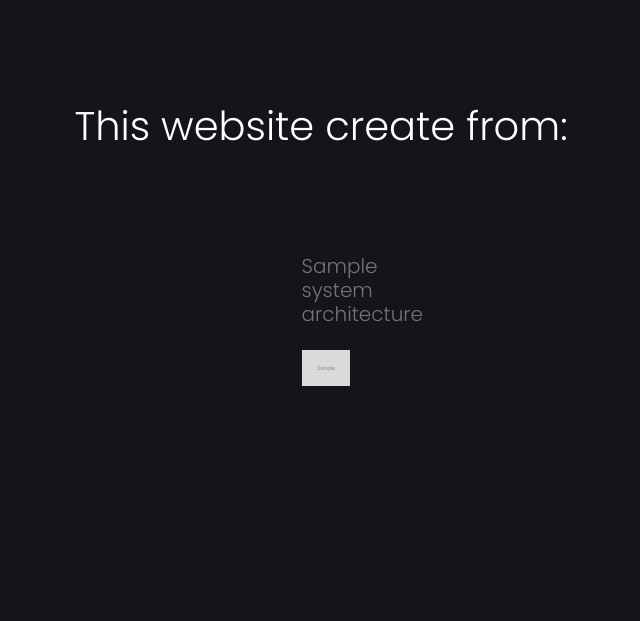
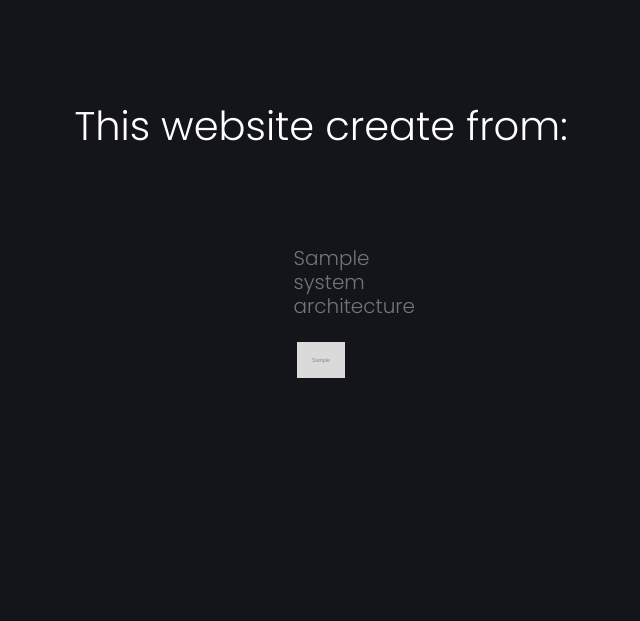
Before and after one commit to waramity/waramity-main, a Flask app: template app/templates/main/index.html in a window 1280 px wide. Shown: the part 2268-2889 px from the top of the page, without its empty margins (319-959 px from the left). Run offline with Flask 2, Linux system fonts and the light colour scheme; the template is opened without the code that fills it: most values are stand-ins (such as "Sample title", 1, 10 or a date in 2020); grey boxes marked "Sample" are stand-in pictures; parts of the project's set-up code (start-up, migrations or seed data) failed here and were passed over; some libraries are stand-ins or nearby versions.

Commit message:
re arrange grid sa

```diff
--- a/app/templates/main/system-architecture.html
+++ b/app/templates/main/system-architecture.html
@@ -29,12 +29,12 @@
 
 <div class="row justify-content-center">
   {% for system_architecture in system_architectures %}
-  <div class="col-{{system_architecture.images | length}} mb-3 p-3 text-center">
+  <div class="col-{{system_architecture.images | length}} mb-3 p-2 text-center">
     <div class="rounded-3 sa-col p-2">
       <h3 class="mb-4 mt-3 fs-5 display-6">
         {{system_architecture.title}}
       </h3>
-      <div class="d-inline-flex gap-4 mb-3 align-self-center">
+      <div class="d-inline-flex gap-2 mb-3 align-self-center">
         {% for sa_img in system_architecture.images %}
         <img
           src="/static/data/main/{{sa_img}}"
```
